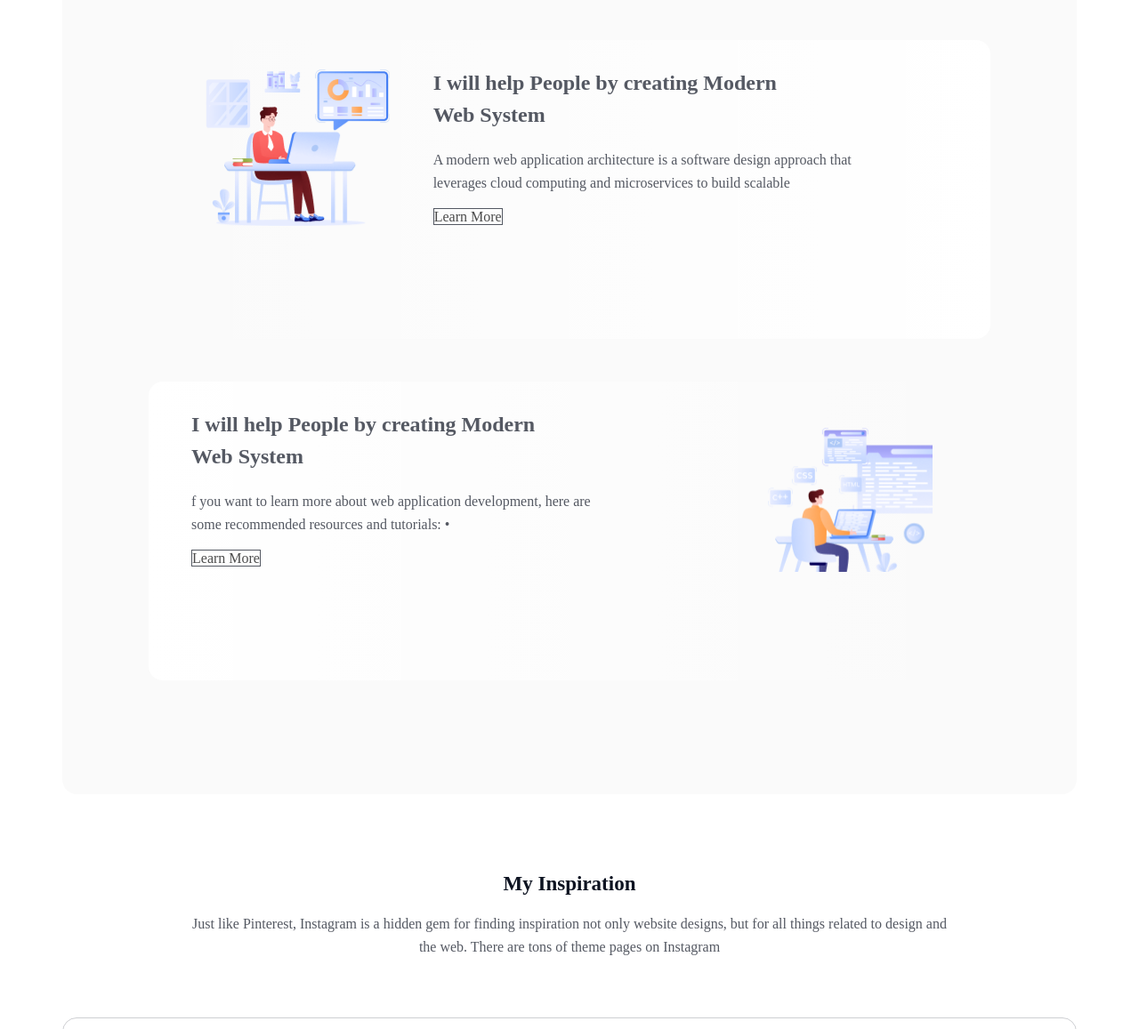
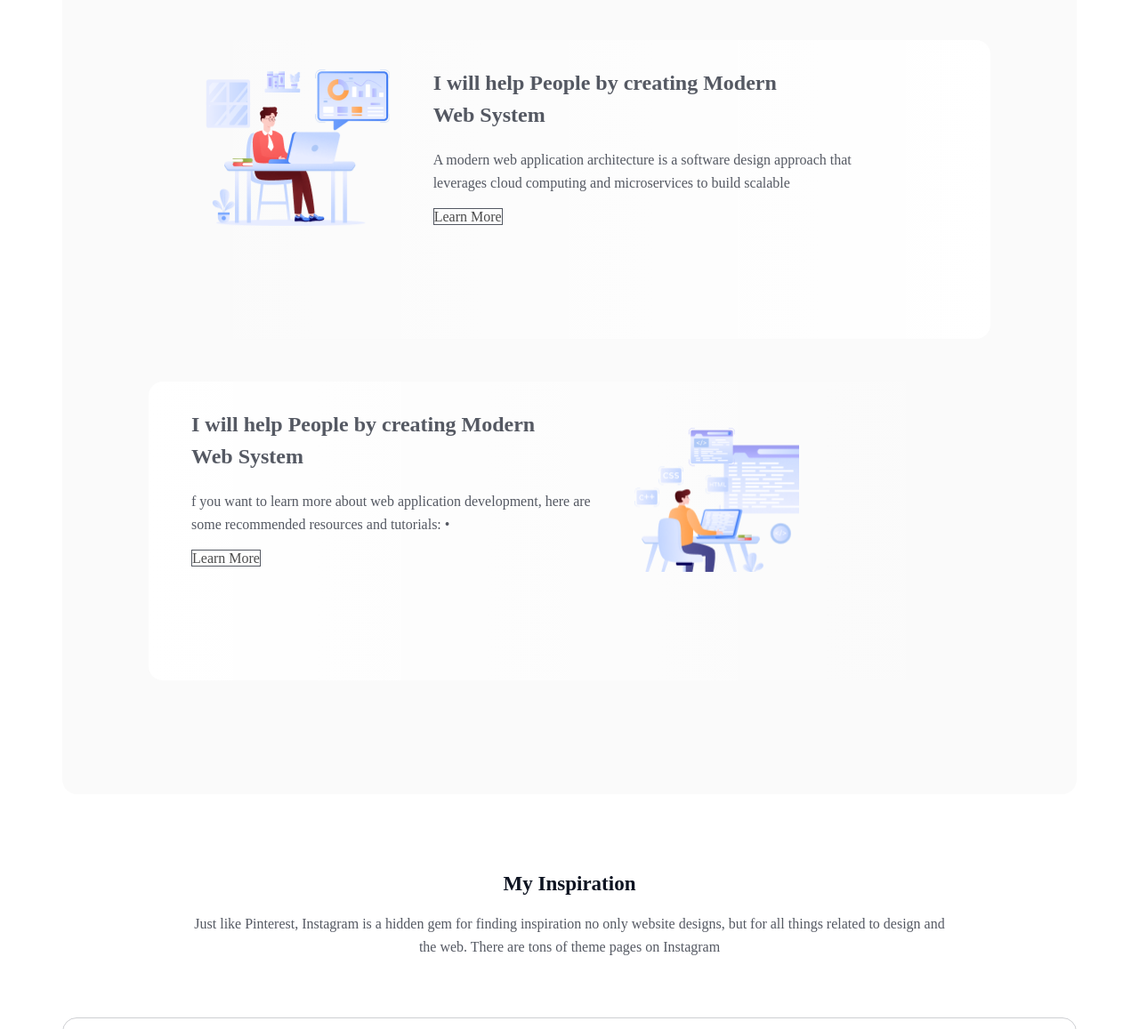
Before and after one commit to Muzahidbinikbalnishat/first-assignment, a plain HTML site: page index.html in a window 1280 px wide. Shown: the part 1365-2522 px from the top of the page at 89% size. Drawn offline with Linux system fonts and the light colour scheme.

Commit message:
some change

```diff
--- a/index.html
+++ b/index.html
@@ -72,7 +72,7 @@
            <section class="hit">
                 <div class="section-title">
                     <h2>My Inspiration</h2>
-                    <p>Just like Pinterest, Instagram is a hidden gem for finding inspiration not only website designs, but for all things related to design and the web.  There are tons of theme pages on Instagram  </p>
+                    <p>Just like Pinterest, Instagram is a hidden gem for finding inspiration no only website designs, but for all things related to design and the web.  There are tons of theme pages on Instagram  </p>
                 </div>
                 <div class="section-div">
                      <div class="bido">
@@ -99,13 +99,13 @@
                       <div class="style">
                         <div><img src="./assets/css.png" alt=""></div>
                         <h4>CSS</h4>
-                        <p> CSS stands for Cascading Style Sheets; CSS describes how HTML elements</p>
+                        <p> CSS stands for Cascading Style Sheets; CSS describe how HTML elements</p>
                         <a target="_blank" href="https://www.w3schools.com/Css/">Learn More</a>
                       </div>
                     </div>
                     <div class="js">
                       <div class="style">
-                        <div><img src="/assets/js.png" alt=""></div>
+                        <div><img src="./assets/js.png" alt=""></div>
                         <h4>JS</h4>
                         <p>JavaScript is a lightweight interpreted programming language</p>
                         <a target="_blank" href="https://www.w3schools.com/js/DEFAULT.asp">Learn More</a>
--- a/style/style.css
+++ b/style/style.css
@@ -151,16 +151,15 @@ display: flex;
 }
 .tdf h2{
     color: rgba(13, 19, 33, 0.7);
-font-family: Azeret Mono;
-font-size: 24px;
+
+font-size: 24.01px;
 font-weight: 700;
-line-height: 36px;
+line-height: 36.01px;
 letter-spacing: 0%;
 text-align: left;
 }
 .tdf p{
     color: rgb(13, 19, 33);
-font-family: Azeret Mono;
 font-size: 16px;
 font-weight: 400;
 line-height: 26px;
@@ -172,22 +171,15 @@ opacity: 0.7;
     box-sizing: border-box;
 border: 1px solid rgb(13, 19, 33);
 opacity: 0.7;
-
 }
-
 .wqj{
     width: 223.2px;
 height: 208.85px;
-/* border: 2px solid rgb(68, 0, 255); */
 background-image: url(../assets/Group\ 3.png);
-
 }
 .obz{
     width: 477px;
 height: 220px;
-/* border: 2px solid rgb(0, 255, 234); */
-/* margin: 48.8px 10.5px 102px 9.5px ; */
-/* margin: 0 auto; */
 margin-left: 48.8px;
 margin-right: 102px;
 margin-top: 10.5px;
@@ -197,23 +189,19 @@ margin-bottom: 9.5px;
 .der{
     width: 946px;
     height: 336px;
-    /* border: 2px solid rgb(44, 12, 223); */
     margin-top: 32px;
     border-radius: 16px;
-
 background: linear-gradient(90.00deg, rgb(255, 255, 255),rgba(255, 255, 255, 0) 100%);
 }
 .ztql{
     width: 850px;
 height: 240px;
-/* border: 2px solid rgb(223, 12, 160); */
 margin: 48px;
 display: flex;
 }
 .owla{
     width: 477px;
 height: 220px;
-/* border: 2px solid yellow; */
 margin-top: 10.5px;
 margin-bottom: 9.5px;
 }
@@ -235,7 +223,6 @@ line-height: 26px;
 letter-spacing: 0%;
 text-align: left;
 opacity: 0.7;
-
 }
 .owla span{
     box-sizing: border-box;
@@ -246,8 +233,6 @@ opacity: 0.7;
 .lidi{
     width: 206.4px;
 height: 187.32px;
-/* border: 2px solid blueviolet; */
-margin-left: 149.8px;
 margin-right: 16.8;
 margin-top: 26.34px;
 background-image: url(../assets/Group\ 4.png);
```
